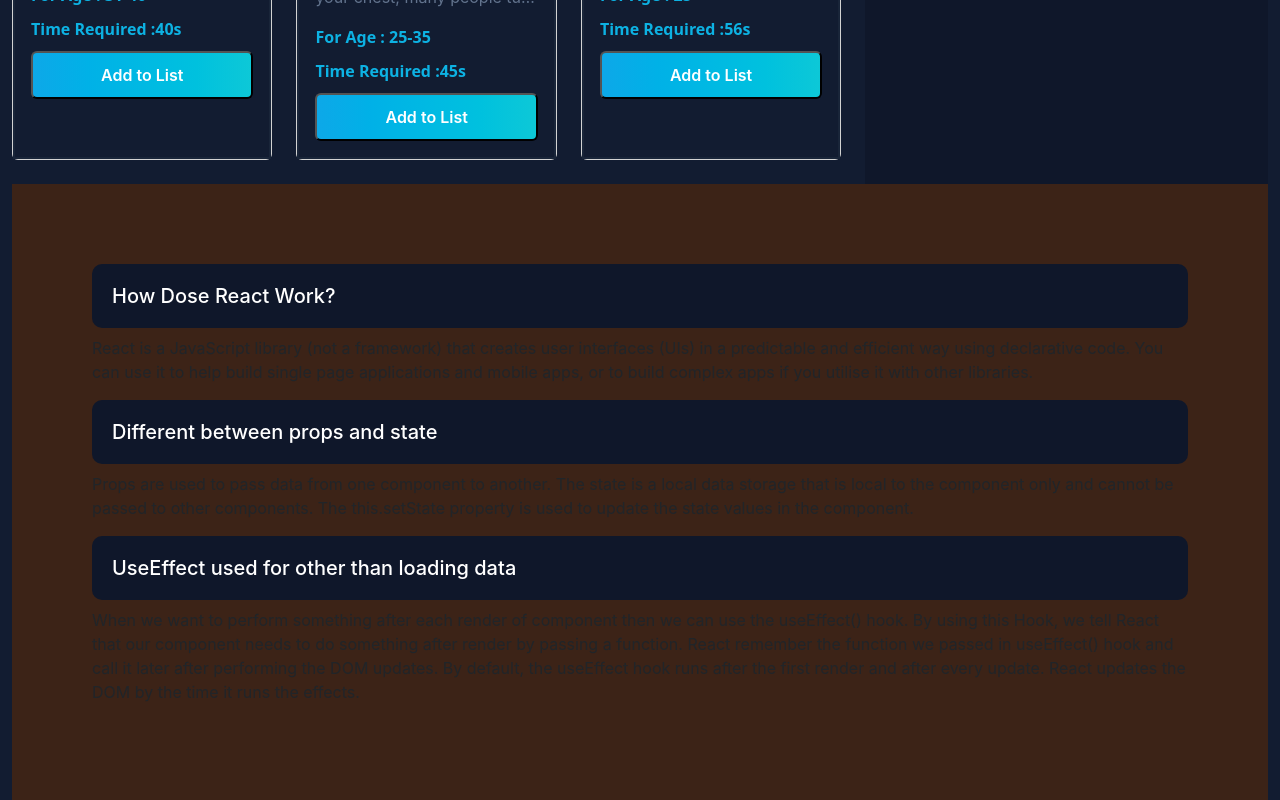
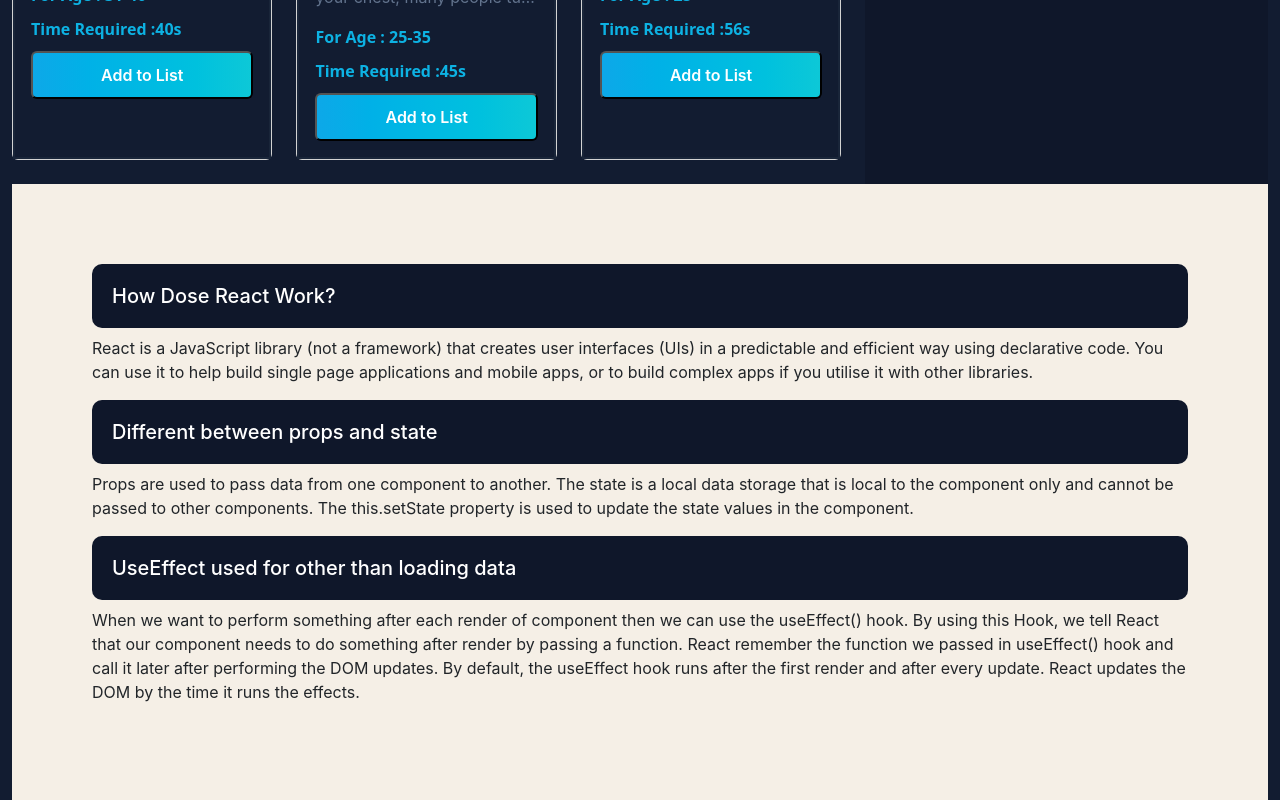
Before and after one commit to Mahinkahn/react-assignment-app, a React (Create React App) app: page / in a window 1280 px wide. Shown: the part 1061-1861 px from the top of the page. Built offline with nearby package versions, Linux system fonts and the light colour scheme.

Commit message:
question

```diff
--- a/src/components/Header/QuestionAnswer/Question.css
+++ b/src/components/Header/QuestionAnswer/Question.css
@@ -1,6 +1,6 @@
 .question-section {
     padding: 80px;
-    background-color: #3C2317;
+    background-color: #F5EFE6;
 
 }
 
```
